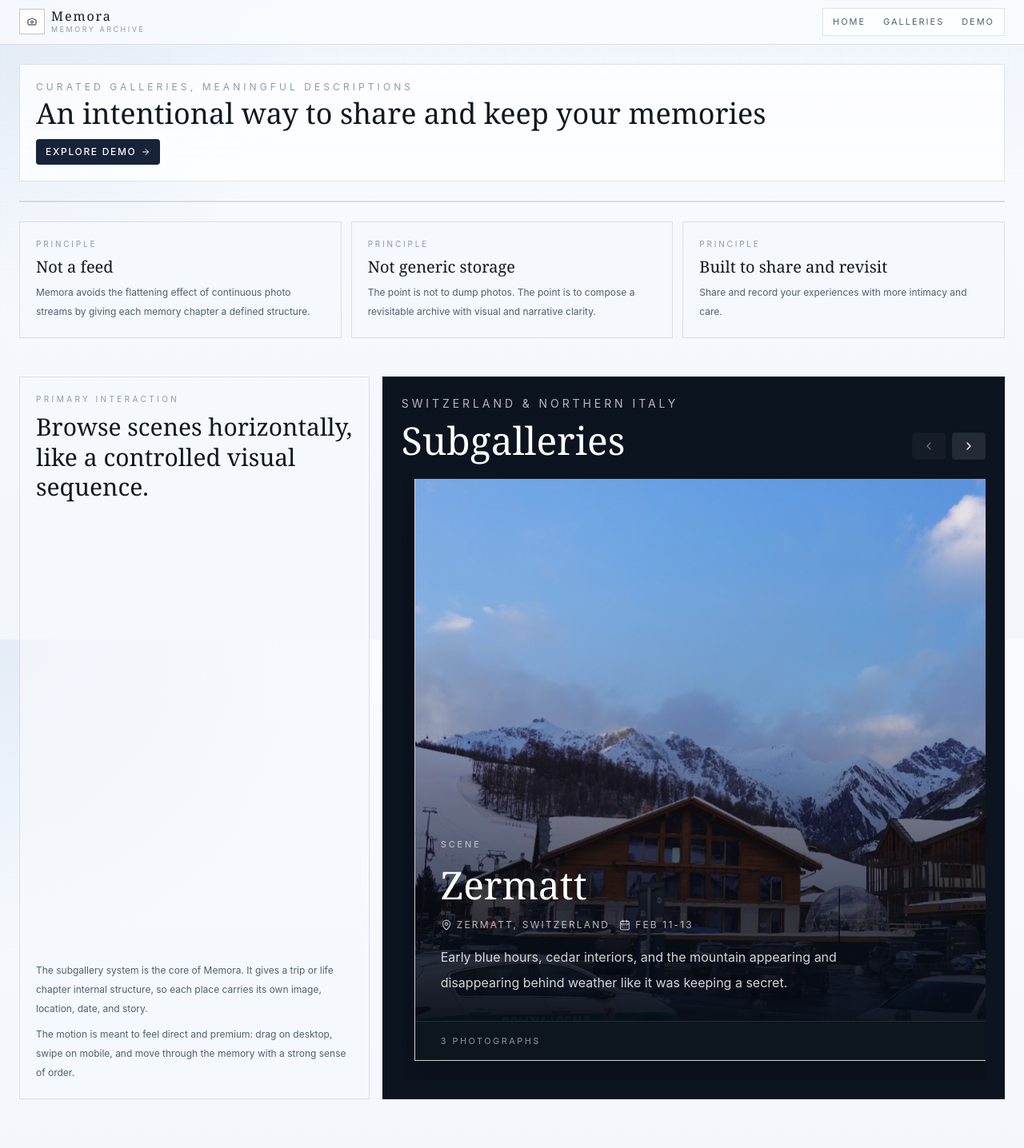
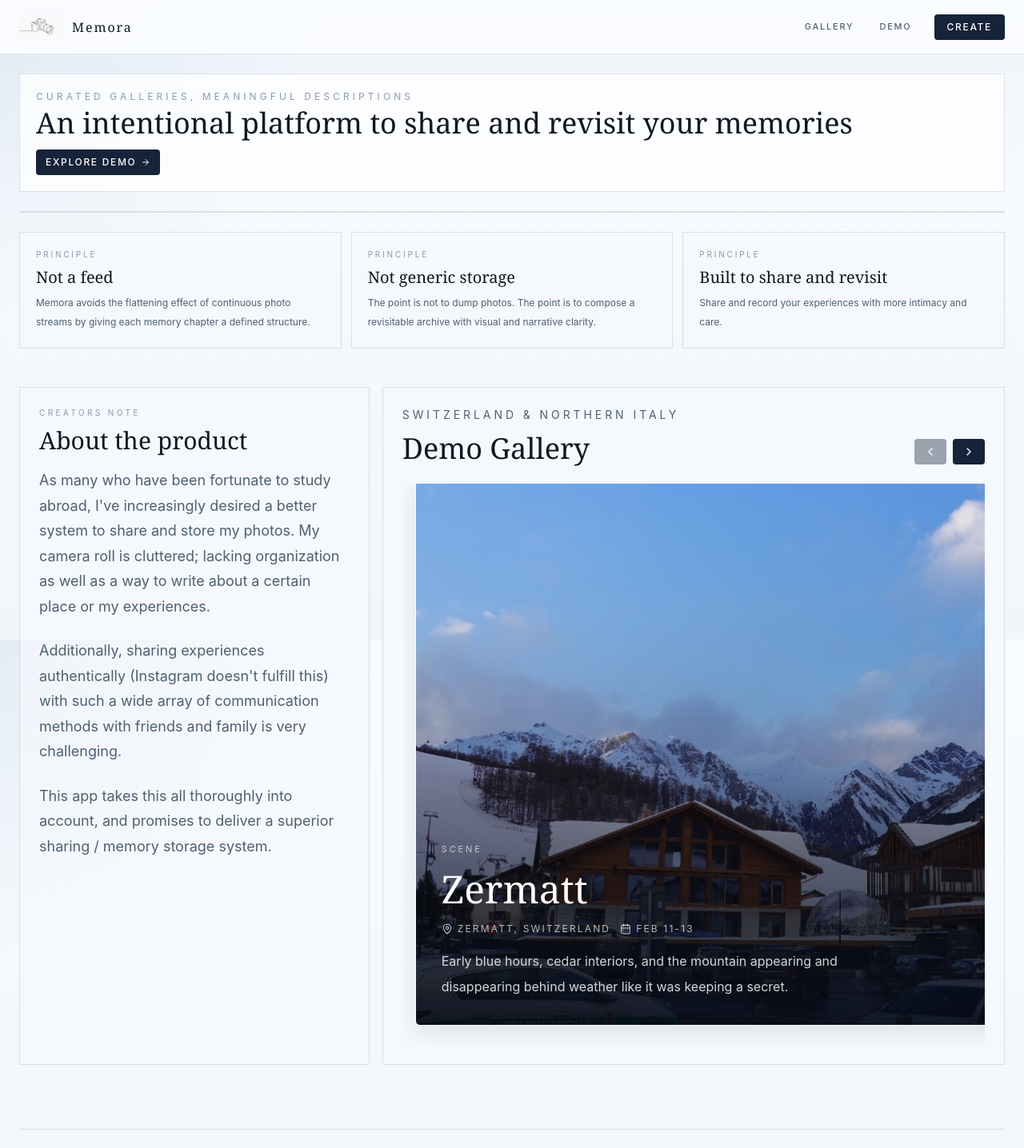
Before and after one commit to finnlutton/memora, a Next.js app: page / in a window 1280 px wide. Shown: the top 1436 px of the page at 80% size. Built offline with nearby package versions, Linux system fonts and the light colour scheme.

Commit message:
layout update

```diff
--- a/app/galleries/new/page.tsx
+++ b/app/galleries/new/page.tsx
@@ -4,22 +4,59 @@ import { useRouter } from "next/navigation";
 import { AppShell } from "@/components/app-shell";
 import { GalleryForm } from "@/components/gallery-form";
 import { useMemoraStore } from "@/hooks/use-memora-store";
+import { createId } from "@/lib/utils";
+import type { MemoryPhoto } from "@/types/memora";
+
+function formatSubgalleryDateLabel(startDate: string, endDate: string): string {
+  if (!startDate) return "Your journey";
+  const start = new Date(startDate);
+  const startStr = start.toLocaleDateString("en", { month: "short", day: "numeric" });
+  if (!endDate || startDate === endDate) return startStr;
+  const end = new Date(endDate);
+  const endStr = end.toLocaleDateString("en", { month: "short", day: "numeric" });
+  return start.getMonth() === end.getMonth()
+    ? `${startStr.split(" ")[0]} ${start.getDate()}-${end.getDate()}`
+    : `${startStr} - ${endStr}`;
+}
 
 export default function NewGalleryPage() {
   const router = useRouter();
-  const { createGallery } = useMemoraStore();
+  const { createGallery, createSubgallery } = useMemoraStore();
 
   return (
     <AppShell>
       <section className="mb-6">
         <p className="text-xs uppercase tracking-[0.22em] text-[color:var(--ink-faint)]">
-          Create gallery
+          Create demo
         </p>
         <h1 className="mt-3 font-serif text-5xl text-[color:var(--ink)]">Compose a new memory</h1>
       </section>
       <GalleryForm
+        createLabel="Create demo"
         onSubmit={(value) => {
           const galleryId = createGallery(value);
+          const tempSubgalleryId = createId("temp-sub");
+          const now = new Date().toISOString();
+          const firstLocation = value.locations[0]?.trim() || "Your journey";
+          const locationDisplay = value.locations.length > 1
+            ? `${firstLocation} and ${value.locations.length - 1} more`
+            : firstLocation;
+          const coverPhoto: MemoryPhoto = {
+            id: createId("photo"),
+            subgalleryId: tempSubgalleryId,
+            src: value.coverImage,
+            caption: "",
+            createdAt: now,
+            order: 0,
+          };
+          createSubgallery(galleryId, {
+            title: value.title,
+            coverImage: value.coverImage,
+            location: locationDisplay,
+            dateLabel: formatSubgalleryDateLabel(value.startDate, value.endDate),
+            description: value.description,
+            photos: [coverPhoto],
+          });
           router.push(`/galleries/${galleryId}`);
         }}
       />
--- a/app/page.tsx
+++ b/app/page.tsx
@@ -11,16 +11,16 @@ export default function HomePage() {
   return (
     <AppShell accent="immersive">
       <section className="flex flex-col gap-4 border-b border-[color:var(--border)] pb-5 lg:pb-6">
-        <div className="border border-[color:var(--border)] bg-[rgba(255,255,255,0.76)] p-4 md:p-5">
+        <div className="border border-[color:var(--border)] bg-[rgba(255,255,255,0.76)] p-4 transition-transform duration-200 ease-out hover:scale-[1.02] hover:shadow-lg md:p-5">
           <p className="text-[10px] uppercase tracking-[0.34em] text-[color:var(--ink-faint)] sm:text-xs">
             Curated galleries, meaningful descriptions
           </p>
           <h1 className="mt-2 w-full font-serif text-2xl leading-[0.94] text-[color:var(--ink)] sm:text-3xl md:text-3xl lg:text-4xl">
-            An intentional way to share and keep your memories
+            An intentional platform to share and revisit your memories
           </h1>
           <div className="mt-4">
             <Button asChild>
-              <Link href="/galleries">
+              <Link href="/galleries/new">
                 Explore demo
                 <ArrowRight className="h-3 w-3" />
               </Link>
@@ -49,32 +49,35 @@ export default function HomePage() {
         </div>
       </section>
 
-      <section className="grid gap-4 py-6 xl:grid-cols-[minmax(16rem,0.72fr)_minmax(0,1.28fr)]">
-        <div className="flex flex-col justify-between gap-5 border border-[color:var(--border)] bg-[rgba(246,249,252,0.72)] p-4 md:p-5">
-          <div>
-            <p className="text-[10px] uppercase tracking-[0.34em] text-[color:var(--ink-faint)]">
-              Primary interaction
-            </p>
-            <h2 className="mt-2 font-serif text-xl leading-tight text-[color:var(--ink)] sm:text-2xl md:text-3xl">
-              Browse scenes horizontally, like a controlled visual sequence.
-            </h2>
-          </div>
-          <div className="space-y-2 text-xs leading-6 text-[color:var(--ink-soft)]">
+      <section className="grid gap-4 py-6 xl:grid-cols-[minmax(16rem,0.72fr)_minmax(0,1.28fr)] xl:items-stretch">
+        <div className="flex flex-col border border-[color:var(--border)] bg-[rgba(246,249,252,0.72)] p-5 transition-transform duration-200 ease-out hover:scale-[1.02] hover:shadow-lg md:p-6">
+          <p className="text-[10px] uppercase tracking-[0.34em] text-[color:var(--ink-faint)]">
+            Creators Note
+          </p>
+          <h2 className="mt-2 font-serif text-xl leading-tight text-[color:var(--ink)] sm:text-2xl md:text-3xl">
+            About the product
+          </h2>
+          <div className="mt-4 space-y-6 text-base leading-8 text-[color:var(--ink-soft)] md:text-lg md:leading-[1.75]">
             <p>
-              The subgallery system is the core of Memora. It gives a trip or life chapter internal structure, so each place carries its own image, location, date, and story.
+              As many who have been fortunate to study abroad, I&apos;ve increasingly desired a better system to share and store my photos.
+              My camera roll is cluttered; lacking organization as well as a way to write about a certain place or my experiences.
             </p>
             <p>
-              The motion is meant to feel direct and premium: drag on desktop, swipe on mobile, and move through the memory with a strong sense of order.
+              Additionally, sharing experiences authentically (Instagram doesn&apos;t fulfill this) with such a wide array of communication methods with friends and family is very challenging.
+            </p>
+            <p>
+              This app takes this all thoroughly into account, and promises to deliver a superior sharing / memory storage system.
             </p>
           </div>
         </div>
 
-        <div className="overflow-hidden bg-[rgba(8,16,28,0.98)] p-4 md:p-6">
+        <div className="overflow-hidden border border-[color:var(--border)] bg-[rgba(246,249,252,0.72)] p-4 md:p-6">
           <SubgalleryCarousel
             galleryId={previewGallery.id}
             subgalleries={previewGallery.subgalleries}
             eyebrow="Switzerland & Northern Italy"
-            title="Subgalleries"
+            title="Demo Gallery"
+            theme="light"
           />
         </div>
       </section>
--- a/components/app-shell.tsx
+++ b/components/app-shell.tsx
@@ -1,8 +1,9 @@
 "use client";
 
+import Image from "next/image";
+import Link from "next/link";
+import { usePathname } from "next/navigation";
 import { useState } from "react";
-import Link from "next/link";
-import { Camera } from "lucide-react";
 import { cn } from "@/lib/utils";
 import { Button } from "@/components/ui/button";
 
@@ -13,6 +14,9 @@ export function AppShell({
   children: React.ReactNode;
   accent?: "default" | "immersive";
 }) {
+  const pathname = usePathname();
+  const isHomePage = pathname === "/";
+
   return (
     <div
       className={cn(
@@ -22,34 +26,39 @@ export function AppShell({
       )}
     >
       <div className="pointer-events-none absolute inset-x-0 top-0 h-[14rem] bg-[linear-gradient(180deg,rgba(221,231,243,0.34),transparent)]" />
-      <header className="sticky top-0 z-30 border-b border-[color:var(--border)] bg-[rgba(248,251,255,0.86)] backdrop-blur-xl">
-        <div className="mx-auto flex w-full max-w-7xl flex-col gap-2 px-4 py-2.5 md:px-6 lg:flex-row lg:items-center lg:justify-between">
-          <Link href="/" className="flex items-center gap-2">
-            <span className="flex h-8 w-8 items-center justify-center border border-[color:var(--border-strong)] bg-white text-[color:var(--accent-strong)]">
-              <Camera className="h-3 w-3" />
+      <header className="sticky top-0 z-30 flex min-h-[68px] items-center border-b border-[rgba(22,35,56,0.1)] bg-[rgba(250,252,255,0.94)] backdrop-blur-xl">
+        <div className="mx-auto flex w-full max-w-7xl flex-col items-stretch gap-3 px-4 py-3 md:px-6 md:flex-row md:items-center md:justify-between md:gap-4">
+          <Link href="/" className="flex items-center gap-2.5">
+            <span className="relative flex h-10 w-14 shrink-0 items-center">
+              <Image
+                src="/memora-logo.png"
+                alt="Memora"
+                width={56}
+                height={40}
+                className="object-contain object-left"
+              />
             </span>
-            <span>
-              <span className="block font-serif text-base leading-none tracking-[0.12em] text-[color:var(--ink)]">
-                Memora
-              </span>
-              <span className="mt-0.5 block text-[9px] uppercase tracking-[0.28em] text-[color:var(--ink-faint)]">
-                Memory Archive
-              </span>
+            <span className="font-serif text-base leading-none tracking-[0.12em] text-[color:var(--ink)]">
+              Memora
             </span>
           </Link>
-          <nav className="flex w-full flex-wrap items-center gap-0.5 border border-[color:var(--border)] bg-[rgba(255,255,255,0.8)] p-0.5 lg:w-auto">
-            <NavLink href="/">Home</NavLink>
-            <NavLink href="/galleries">Galleries</NavLink>
+          <nav className="flex items-center gap-1 md:gap-2">
+            <NavLink href="/galleries">Gallery</NavLink>
             <NavLink href="/galleries/new">Demo</NavLink>
+            <Button asChild variant="primary" className="ml-1 px-4 py-2 md:ml-2">
+              <Link href="/login">Create</Link>
+            </Button>
           </nav>
         </div>
       </header>
       <main className="relative z-10 mx-auto w-full max-w-7xl px-4 py-5 md:px-6 md:py-6">
         {children}
       </main>
-      <footer className="mx-auto mt-8 w-full max-w-7xl px-4 pb-6 md:px-6">
-        <ContactUsBox />
-      </footer>
+      {isHomePage && (
+        <footer className="mx-auto mt-8 w-full max-w-7xl px-4 pb-6 md:px-6">
+          <ContactUsBox />
+        </footer>
+      )}
     </div>
   );
 }
@@ -95,7 +104,7 @@ function NavLink({ href, children }: { href: string; children: React.ReactNode }
   return (
     <Link
       href={href}
-      className="flex-1 px-2.5 py-1.5 text-center text-[11px] uppercase tracking-[0.18em] text-[color:var(--ink-soft)] transition hover:bg-[rgba(22,35,56,0.04)] hover:text-[color:var(--ink)] lg:flex-none"
+      className="px-3 py-2 text-[11px] font-medium uppercase tracking-[0.16em] text-[color:var(--ink-soft)] transition hover:text-[color:var(--ink)]"
     >
       {children}
     </Link>
--- a/components/gallery-card.tsx
+++ b/components/gallery-card.tsx
@@ -5,6 +5,9 @@ import { formatDateRange, formatUpdatedLabel, countPhotos } from "@/lib/utils";
 import type { Gallery } from "@/types/memora";
 
 export function GalleryCard({ gallery, index }: { gallery: Gallery; index: number }) {
+  const coverImage =
+    gallery.subgalleries[0]?.coverImage ?? gallery.coverImage;
+
   return (
     <Link
       href={`/galleries/${gallery.id}`}
@@ -12,7 +15,7 @@ export function GalleryCard({ gallery, index }: { gallery: Gallery; index: numbe
     >
       <div className="relative aspect-[5/4] overflow-hidden">
         <Image
-          src={gallery.coverImage}
+          src={coverImage}
           alt={gallery.title}
           fill
           className="object-cover transition duration-700 group-hover:scale-[1.04]"
--- a/components/gallery-form.tsx
+++ b/components/gallery-form.tsx
@@ -18,9 +18,11 @@ function fieldClassName() {
 export function GalleryForm({
   initialValue,
   onSubmit,
+  createLabel = "Create gallery",
 }: {
   initialValue?: Gallery;
   onSubmit: (value: GalleryInput) => void;
+  createLabel?: string;
 }) {
   const router = useRouter();
   const [isPending, startTransition] = useTransition();
@@ -186,7 +188,7 @@ export function GalleryForm({
             <div className="mt-6 flex flex-wrap gap-3">
               <Button type="submit" disabled={isPending || !coverImage}>
                 <Save className="h-4 w-4" />
-                {initialValue ? "Save gallery" : "Create gallery"}
+                {initialValue ? "Save gallery" : createLabel}
               </Button>
               <Button type="button" variant="secondary" onClick={() => router.back()}>
                 Cancel
--- a/components/subgallery-card.tsx
+++ b/components/subgallery-card.tsx
@@ -11,10 +11,10 @@ export function SubgalleryCard({
 }) {
   return (
     <article
-      className={`h-full overflow-hidden border bg-[rgba(255,255,255,0.72)] backdrop-blur transition duration-300 ${
+      className={`h-full overflow-hidden rounded-[6px] border bg-[rgba(255,255,255,0.72)] backdrop-blur transition duration-300 shadow-[0_4px_20px_rgba(0,0,0,0.06)] ${
         active
-          ? "border-white/30 shadow-[0_30px_80px_rgba(0,0,0,0.28)]"
-          : "border-white/12 shadow-[0_14px_40px_rgba(0,0,0,0.18)]"
+          ? "border-white/30 shadow-[0_8px_32px_rgba(0,0,0,0.1)]"
+          : "border-white/12"
       }`}
     >
       <div className="relative aspect-[4/5] overflow-hidden md:aspect-[16/11]">
@@ -50,10 +50,6 @@ export function SubgalleryCard({
           </div>
         </div>
       </div>
-      <div className="flex items-center justify-between border-t border-white/10 bg-[rgba(7,15,26,0.96)] px-6 py-4 text-[11px] uppercase tracking-[0.22em] text-white/54 md:px-8">
-        <span>{subgallery.photos.length} photographs</span>
-        <span>Open chapter</span>
-      </div>
     </article>
   );
 }
--- a/components/subgallery-carousel.tsx
+++ b/components/subgallery-carousel.tsx
@@ -14,13 +14,23 @@ export function SubgalleryCarousel({
   title = "Subgalleries",
   eyebrow = "Browse the chapters",
   description,
+  theme = "dark",
+  onActiveIndexChange,
 }: {
   galleryId: string;
   subgalleries: Subgallery[];
   title?: string;
   eyebrow?: string;
   description?: string;
+  theme?: "light" | "dark";
+  onActiveIndexChange?: (index: number) => void;
 }) {
+  const isLight = theme === "light";
+  const textClass = isLight ? "text-[color:var(--ink)]" : "text-white";
+  const mutedTextClass = isLight ? "text-[color:var(--ink-soft)]" : "text-white/70";
+  const buttonClass = isLight
+    ? "bg-[color:var(--accent-strong)] text-white hover:bg-[#22314a]"
+    : "bg-white/10 text-white hover:bg-white/20";
   const containerRef = useRef<HTMLDivElement | null>(null);
   const [activeIndex, setActiveIndex] = useState(0);
 
@@ -51,6 +61,7 @@ export function SubgalleryCarousel({
           0,
         );
         setActiveIndex(nextIndex);
+        onActiveIndexChange?.(nextIndex);
       });
     };
 
@@ -97,7 +108,7 @@ export function SubgalleryCarousel({
       container.removeEventListener("pointerup", onPointerUp);
       container.removeEventListener("pointerleave", onPointerUp);
     };
-  }, [subgalleries.length]);
+  }, [subgalleries.length, onActiveIndexChange]);
 
   const scrollToCard = (direction: -1 | 1) => {
     const container = containerRef.current;
@@ -119,43 +130,44 @@ export function SubgalleryCarousel({
         inline: "start",
       });
       setActiveIndex(nextIndex);
+      onActiveIndexChange?.(nextIndex);
     }
   };
 
   return (
-    <section className="space-y-6 text-white">
+    <section className="space-y-6">
       <div className="flex flex-col gap-5 md:flex-row md:items-end md:justify-between">
         <div className="max-w-2xl">
           {eyebrow ? (
-            <p className="text-[11px] uppercase tracking-[0.28em] text-white/70 sm:text-sm">
+            <p className={`text-[11px] uppercase tracking-[0.28em] sm:text-sm ${mutedTextClass}`}>
               {eyebrow}
             </p>
           ) : null}
           {title ? (
-            <h2 className={`font-serif text-4xl text-white md:text-5xl ${eyebrow ? "mt-3" : ""}`}>
+            <h2 className={`font-serif text-3xl md:text-4xl ${eyebrow ? "mt-3" : ""} ${textClass}`}>
               {title}
             </h2>
           ) : null}
           {description ? (
-            <p className="mt-4 text-base leading-8 text-white/64">
+            <p className={`mt-4 text-base leading-8 ${isLight ? "text-[color:var(--ink-soft)]" : "text-white/64"}`}>
               {description}
             </p>
           ) : null}
         </div>
         <div className="hidden gap-2 md:flex">
           <Button
-            variant="secondary"
+            variant={isLight ? "primary" : "secondary"}
             onClick={() => scrollToCard(-1)}
             disabled={activeIndex === 0}
-            className="bg-white/10 text-white hover:bg-white/20 disabled:opacity-40"
+            className={isLight ? "disabled:opacity-40" : `${buttonClass} disabled:opacity-40`}
           >
             <ChevronLeft className="h-4 w-4" />
           </Button>
           <Button
-            variant="secondary"
+            variant={isLight ? "primary" : "secondary"}
             onClick={() => scrollToCard(1)}
             disabled={activeIndex === subgalleries.length - 1}
-            className="bg-white/10 text-white hover:bg-white/20 disabled:opacity-40"
+            className={isLight ? "disabled:opacity-40" : `${buttonClass} disabled:opacity-40`}
           >
             <ChevronRight className="h-4 w-4" />
           </Button>
```
Also changed, not shown: app/galleries/[galleryId]/page.tsx (+32 -6 lines), app/login/page.tsx (added, +112 -0 lines), public/memora-logo.png (added).
